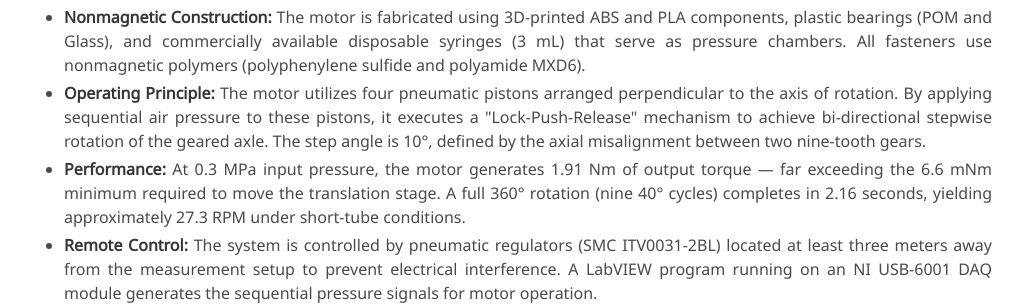
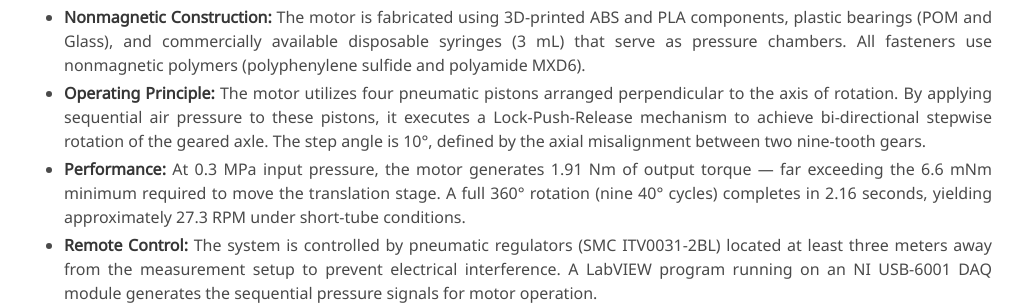
Before and after one commit to imyoungchae/nonmagnetic-stepper-motor, a Jekyll site: the page built from index.md, in a window 1280 px wide and 900 px high, scrolled down 1453 px. Shown: the part 178-483 px from the top of the window, without its empty margins (128-1151 px from the left). Built offline with Jekyll 4.4.1, drawn with Linux system fonts in a browser that asks for light colours; some web fonts are replaced.

```diff
--- a/index.md
+++ b/index.md
@@ -72,7 +72,7 @@ affiliations:
   </p>
   <ul>
     <li><strong>Nonmagnetic Construction:</strong> The motor is fabricated using 3D-printed ABS and PLA components, plastic bearings (POM and Glass), and commercially available disposable syringes (3 mL) that serve as pressure chambers. All fasteners use nonmagnetic polymers (polyphenylene sulfide and polyamide MXD6).</li>
-    <li><strong>Operating Principle:</strong> The motor utilizes four pneumatic pistons arranged perpendicular to the axis of rotation. By applying sequential air pressure to these pistons, it executes a "Lock-Push-Release" mechanism to achieve bi-directional stepwise rotation of the geared axle. The step angle is 10°, defined by the axial misalignment between two nine-tooth gears.</li>
+    <li><strong>Operating Principle:</strong> The motor utilizes four pneumatic pistons arranged perpendicular to the axis of rotation. By applying sequential air pressure to these pistons, it executes a Lock-Push-Release mechanism to achieve bi-directional stepwise rotation of the geared axle. The step angle is 10°, defined by the axial misalignment between two nine-tooth gears.</li>
     <li><strong>Performance:</strong> At 0.3 MPa input pressure, the motor generates 1.91 Nm of output torque — far exceeding the 6.6 mNm minimum required to move the translation stage. A full 360° rotation (nine 40° cycles) completes in 2.16 seconds, yielding approximately 27.3 RPM under short-tube conditions.</li>
     <li><strong>Remote Control:</strong> The system is controlled by pneumatic regulators (SMC ITV0031-2BL) located at least three meters away from the measurement setup to prevent electrical interference. A LabVIEW program running on an NI USB-6001 DAQ module generates the sequential pressure signals for motor operation.</li>
   </ul>
```
